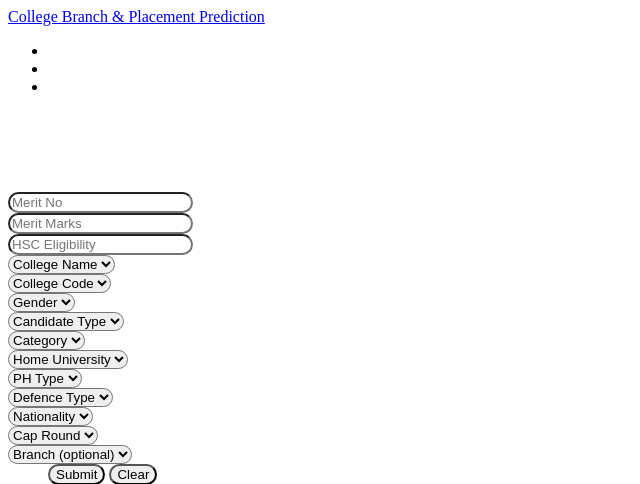
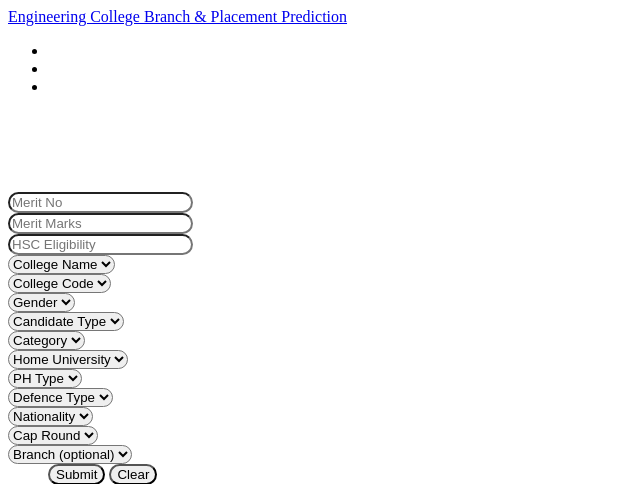
Before and after one commit to alvynabranches/sbresearchproject, a Django app: template templates/research/branch_prediction.html in a window 1280 px wide. Shown: the top 484 px of the page, without its empty margins (0-640 px from the left). Run offline with Django 3.2, Linux system fonts and the light colour scheme; the template is opened without the code that fills it, so the values that code supplies are empty; some libraries are stand-ins or nearby versions.

Commit message:
Updated templates

```diff
--- a/templates/research/branch_prediction.html
+++ b/templates/research/branch_prediction.html
@@ -44,7 +44,7 @@
     <div class="container">
         <nav class="navbar navbar-expand-lg navbar-dark bg-dark fixed-top">
             <div class="container-fluid">
-                <a href="/" class="navbar-brand">College Branch & Placement Prediction</a>
+                <a href="/" class="navbar-brand" data-toggle="tooltip" data-bs-tooltip="" data-placement="bottom" title="Complete Guide for Engineering Aspirants Students for their Branch and College Selection and Placement Prediction in the early stage.">Engineering College Branch & Placement Prediction</a>
             </div>
             <div class="collapse navbar-collapse" id="navbarText">
                 <ul class="navbar-nav me-auto mb-2 mb-lg-0">
--- a/templates/research/branch_prediction_result.html
+++ b/templates/research/branch_prediction_result.html
@@ -44,7 +44,7 @@
     <div class="container">
         <nav class="navbar navbar-expand-lg navbar-dark bg-dark fixed-top">
             <div class="container-fluid">
-                <a href="/" class="navbar-brand">College Branch & Placement Prediction</a>
+                <a href="/" class="navbar-brand" data-toggle="tooltip" data-bs-tooltip="" data-placement="bottom" title="Complete Guide for Engineering Aspirants Students for their Branch and College Selection and Placement Prediction in the early stage.">Engineering College Branch & Placement Prediction</a>
             </div>
             <div class="collapse navbar-collapse" id="navbarText">
                 <ul class="navbar-nav me-auto mb-2 mb-lg-0">
--- a/templates/research/college_prediction.html
+++ b/templates/research/college_prediction.html
@@ -44,7 +44,7 @@
     <div class="container">
         <nav class="navbar navbar-expand-lg navbar-dark bg-dark fixed-top">
             <div class="container-fluid">
-                <a href="/" class="navbar-brand">College Branch & Placement Prediction</a>
+                <a href="/" class="navbar-brand" data-toggle="tooltip" data-bs-tooltip="" data-placement="bottom" title="Complete Guide for Engineering Aspirants Students for their Branch and College Selection and Placement Prediction in the early stage.">Engineering College Branch & Placement Prediction</a>
             </div>
             <div class="collapse navbar-collapse" id="navbarText">
                 <ul class="navbar-nav me-auto mb-2 mb-lg-0">
--- a/templates/research/college_prediction_result.html
+++ b/templates/research/college_prediction_result.html
@@ -44,7 +44,7 @@
     <div class="container">
         <nav class="navbar navbar-expand-lg navbar-dark bg-dark fixed-top">
             <div class="container-fluid">
-                <a href="/" class="navbar-brand">NavBrand</a>
+                <a href="/" class="navbar-brand" data-toggle="tooltip" data-bs-tooltip="" data-placement="bottom" title="Complete Guide for Engineering Aspirants Students for their Branch and College Selection and Placement Prediction in the early stage.">Engineering College Branch & Placement Prediction</a>
             </div>
             <div class="collapse navbar-collapse" id="navbarText">
                 <ul class="navbar-nav me-auto mb-2 mb-lg-0">
--- a/templates/research/placement_prediction.html
+++ b/templates/research/placement_prediction.html
@@ -44,7 +44,7 @@
     <div class="container">
         <nav class="navbar navbar-expand-lg navbar-dark bg-dark fixed-top">
             <div class="container-fluid">
-                <a href="/" class="navbar-brand">College Branch & Placement Prediction</a>
+                <a href="/" class="navbar-brand" data-toggle="tooltip" data-bs-tooltip="" data-placement="bottom" title="Complete Guide for Engineering Aspirants Students for their Branch and College Selection and Placement Prediction in the early stage.">Engineering College Branch & Placement Prediction</a>
             </div>
             <div class="collapse navbar-collapse" id="navbarText">
                 <ul class="navbar-nav me-auto mb-2 mb-lg-0">
--- a/templates/research/placement_prediction_result.html
+++ b/templates/research/placement_prediction_result.html
@@ -44,7 +44,7 @@
     <div class="container">
         <nav class="navbar navbar-expand-lg navbar-dark bg-dark fixed-top">
             <div class="container-fluid">
-                <a href="/" class="navbar-brand">NavBrand</a>
+                <a href="/" class="navbar-brand" data-toggle="tooltip" data-bs-tooltip="" data-placement="bottom" title="Complete Guide for Engineering Aspirants Students for their Branch and College Selection and Placement Prediction in the early stage.">Engineering College Branch & Placement Prediction</a>
             </div>
             <div class="collapse navbar-collapse" id="navbarText">
                 <ul class="navbar-nav me-auto mb-2 mb-lg-0">
```
